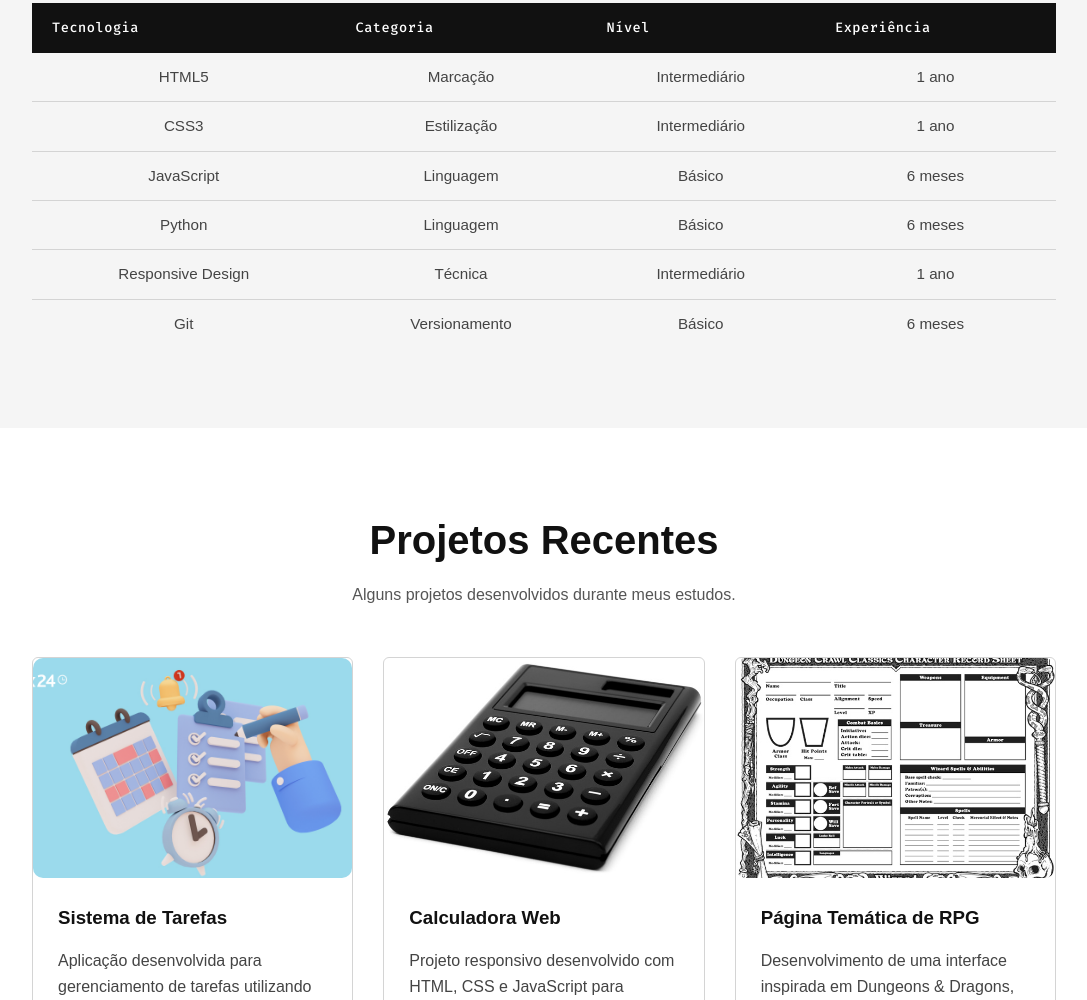
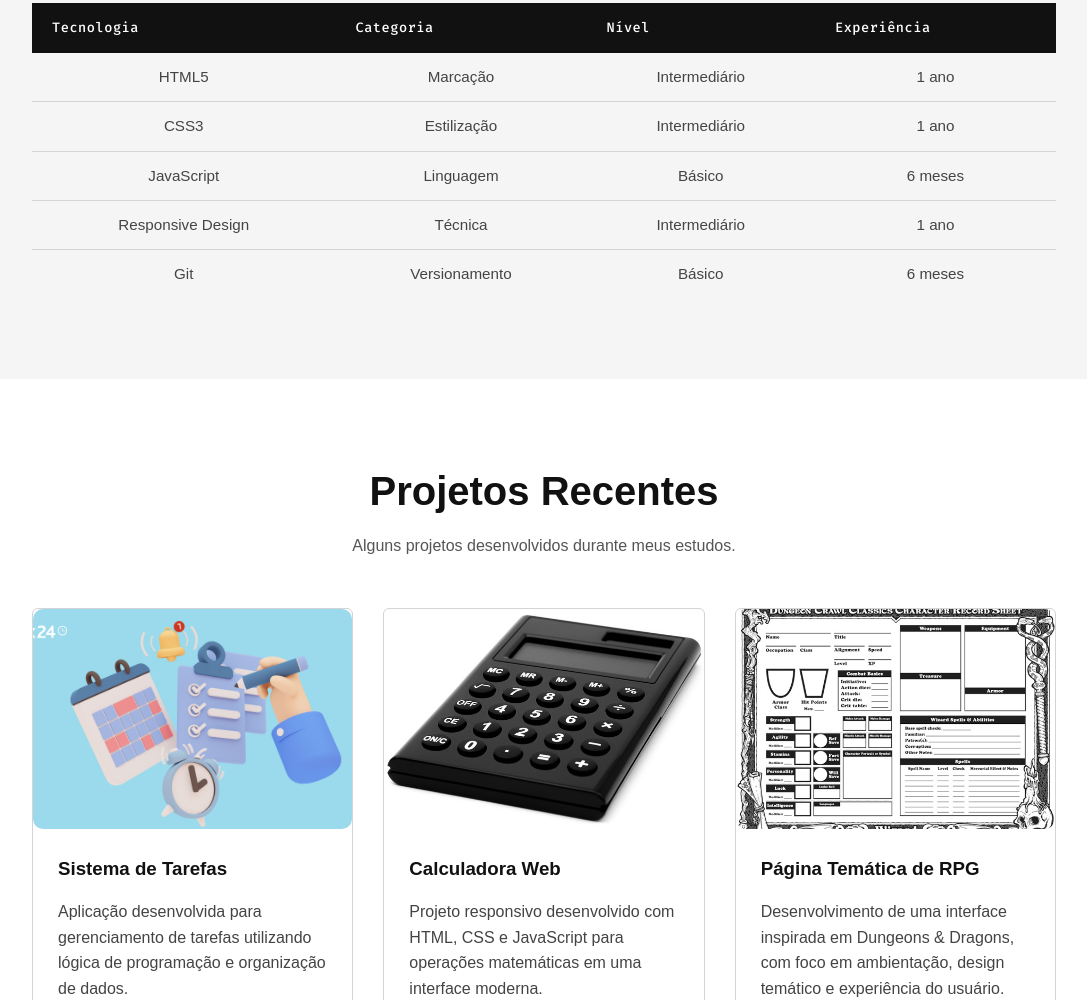
Before and after one commit to renPaiva-dev/avaliacao_pi_portfolio, a plain HTML site: page index.html in a window 1280 px wide. Shown: the part 1988-2988 px from the top of the page, without its empty margins (96-1183 px from the left). Drawn offline with Linux system fonts and the light colour scheme.

Commit message:
feat: finalizacao da pagina index

```diff
--- a/index.html
+++ b/index.html
@@ -285,12 +285,6 @@
                             <td>6 meses</td>
                         </tr>
                         <tr>
-                            <td>Python</td>
-                            <td>Linguagem</td>
-                            <td>Básico</td>
-                            <td>6 meses</td>
-                        </tr>
-                        <tr>
                             <td>Responsive Design</td>
                             <td>Técnica</td>
                             <td>Intermediário</td>
```
